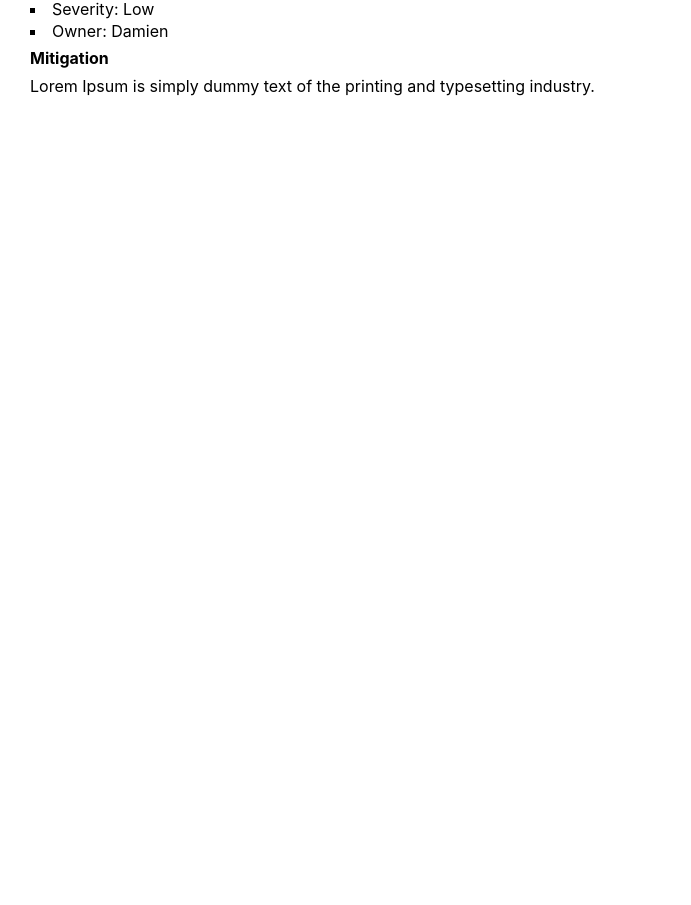
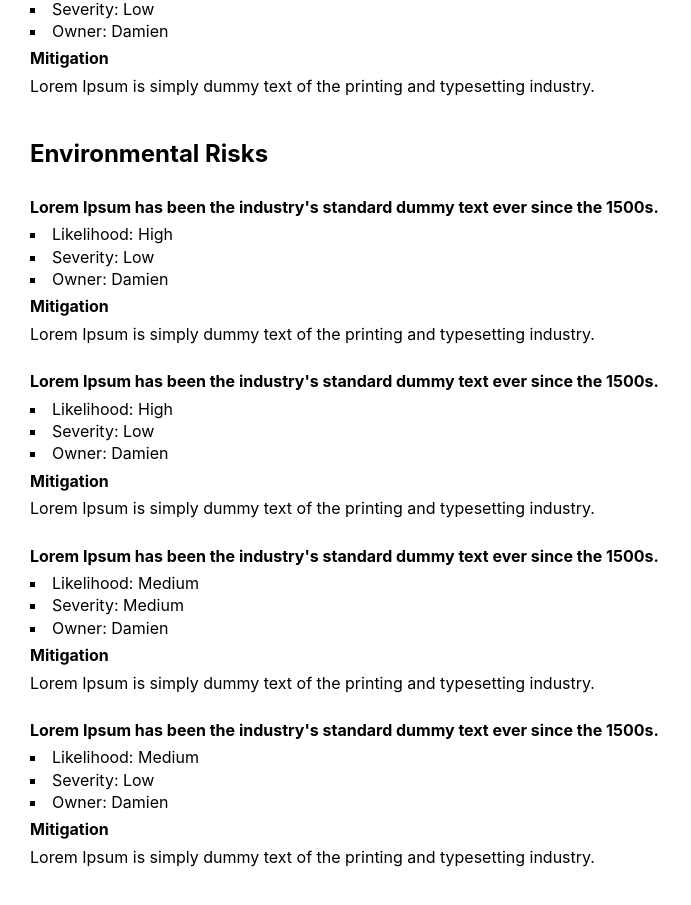
Before and after one commit to jrgrantham/wax, a React (Create React App) app: page /risk-document in a window 1280 px wide. Shown: the part 3075-3980 px from the top of the page, without its empty margins (0-691 px from the left). Before the commit the page ends 3242 px from the top, so only its background shows below. Built offline with nearby package versions, Linux system fonts and the light colour scheme.

Commit message:
implement toggle risk display

```diff
--- a/src/riskManagement/TextRisks.jsx
+++ b/src/riskManagement/TextRisks.jsx
@@ -13,26 +13,47 @@ function RiskText(props) {
         Project {props.projectRisks.project} - {props.projectRisks.company}
       </h3>
       <h4>Risk Management Table</h4>
+
+      {props.projectRisks.options.managerial.display ? (
         <TextType
           risks={props.projectRisks.managerial}
           type="Managerial"
           riskRange={props.projectRisks.riskRange}
         />
+      ) : null}
+
+      {props.projectRisks.options.technical.display ? (
         <TextType
           risks={props.projectRisks.technical}
           type="Technical"
           riskRange={props.projectRisks.riskRange}
         />
+      ) : null}
+
+      {props.projectRisks.options.commercial.display ? (
         <TextType
           risks={props.projectRisks.commercial}
           type="Commercial"
           riskRange={props.projectRisks.riskRange}
         />
+      ) : null}
+
+      {props.projectRisks.options.legal.display ? (
         <TextType
           risks={props.projectRisks.legal}
           type="Legal"
           riskRange={props.projectRisks.riskRange}
         />
+      ) : null}
+
+      {props.projectRisks.options.environmental.display ? (
+        <TextType
+          risks={props.projectRisks.environmental}
+          type="Environmental"
+          riskRange={props.projectRisks.riskRange}
+        />
+      ) : null}
+
     </Container>
   );
 }
```
Lines whose indentation alone changed are shown as unchanged.
